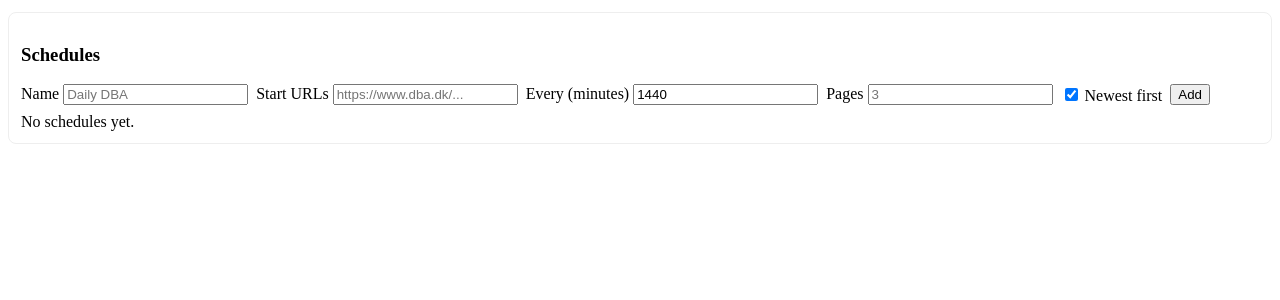
After one commit to darksworm/DBAAgent, a FastAPI app: template src/dba_agent/web/templates/partials/schedules.html in a window 1280 px wide. The commit adds this page. Shown: the top 300 px of the page. Run offline with FastAPI, Linux system fonts and the light colour scheme; the template is opened without the code that fills it, so the values that code supplies are empty.

Commit message:
feat(scheduler): DB-backed scrape schedules, background runner, UI to create/manage and run now; spider supports cutoff + pagination limit

```diff
--- a/src/dba_agent/web/main.py
+++ b/src/dba_agent/web/main.py
@@ -11,7 +11,16 @@ from fastapi.templating import Jinja2Templates
 from dba_agent.models import Listing
 from dba_agent.filters import FilterConfig, FilterEngine
 from dba_agent.repositories import __init__ as repo_init  # type: ignore
-from dba_agent.repositories.postgres import init_schema, search as db_search, upsert_many
+from dba_agent.repositories.postgres import (
+    init_schema,
+    search as db_search,
+    upsert_many,
+    schedule_create,
+    schedule_list,
+    schedule_toggle,
+    schedule_mark_ran,
+    schedules_due,
+)
 from .jobs import JobManager
 from .events import hub
 import asyncio
@@ -56,6 +65,28 @@ def on_startup() -> None:
         init_schema()
     except Exception:
         # DB may not be up; UI still works with file fallback
+        pass
+    # Start background scheduler (best-effort)
+    try:
+        async def scheduler_loop() -> None:
+            while True:
+                try:
+                    due = schedules_due()
+                    for s in due:
+                        cutoff = s["last_run"].isoformat() if s.get("last_run") else None
+                        jobs.start(
+                            s["urls"],
+                            max_pages=s.get("max_pages"),
+                            newest_first=bool(s.get("newest_first", True)),
+                            stop_before_ts=cutoff,
+                        )
+                        schedule_mark_ran(int(s["id"]))
+                except Exception:
+                    pass
+                await asyncio.sleep(60)
+
+        asyncio.get_event_loop().create_task(scheduler_loop())
+    except Exception:
         pass
 
 
@@ -166,8 +197,17 @@ def ingest_from_file(request: Request) -> HTMLResponse:
 
 
 @app.post("/scrape", response_class=HTMLResponse)
-def start_scrape(request: Request, start_urls: str = Form(...)) -> HTMLResponse:
-    job = jobs.start(start_urls)
+def start_scrape(
+    request: Request,
+    start_urls: str = Form(...),
+    newest_first: Optional[bool] = Form(False),
+    pages: Optional[str] = Form(None),
+) -> HTMLResponse:
+    try:
+        max_pages = int(pages) if pages else None
+    except Exception:
+        max_pages = None
+    job = jobs.start(start_urls, max_pages=max_pages, newest_first=bool(newest_first))
     return templates.TemplateResponse(
         "partials/scrape_jobs.html",
         {"request": request, "jobs": jobs.list_recent()},
@@ -199,6 +239,59 @@ def scrape_jobs(request: Request) -> HTMLResponse:
     )
 
 
+@app.post("/schedules", response_class=HTMLResponse)
+def schedules_create_view(
+    request: Request,
+    name: str = Form(...),
+    urls: str = Form(...),
+    cadence_minutes: int = Form(1440),
+    pages: Optional[str] = Form(None),
+    newest_first: Optional[bool] = Form(True),
+) -> HTMLResponse:
+    max_pages = int(pages) if pages else None
+    schedule_create(name=name, urls=urls, cadence_minutes=int(cadence_minutes), max_pages=max_pages, newest_first=bool(newest_first))
+    return templates.TemplateResponse(
+        "partials/schedules.html",
+        {"request": request, "schedules": schedule_list()},
+    )
+
+
+@app.get("/schedules", response_class=HTMLResponse)
+def schedules_view(request: Request) -> HTMLResponse:
+    return templates.TemplateResponse(
+        "partials/schedules.html",
+        {"request": request, "schedules": schedule_list()},
+    )
+
+
+@app.post("/schedules/toggle", response_class=HTMLResponse)
+def schedules_toggle_view(request: Request, sid: int = Form(...), enabled: bool = Form(...)) -> HTMLResponse:
+    schedule_toggle(int(sid), bool(enabled))
+    return templates.TemplateResponse(
+        "partials/schedules.html",
+        {"request": request, "schedules": schedule_list()},
+    )
+
+
+@app.post("/schedules/run", response_class=HTMLResponse)
+def schedules_run_now(request: Request, sid: int = Form(...)) -> HTMLResponse:
+    for s in schedule_list():
+        if int(s["id"]) == int(sid):
+            cutoff = s["last_run"].isoformat() if s.get("last_run") else None
+            jobs.start(
+                s["urls"],
+                max_pages=s.get("max_pages"),
+                newest_first=bool(s.get("newest_first", True)),
+                stop_before_ts=cutoff,
+            )
+            schedule_mark_ran(int(sid))
+            break
+    return templates.TemplateResponse(
+        "partials/schedules.html",
+        {"request": request, "schedules": schedule_list()},
+    )
+
+
 @app.get("/events")
 async def sse_events() -> StreamingResponse:
     q: queue.Queue[bytes] = await hub.subscribe()
--- /dev/null
+++ b/src/dba_agent/web/templates/partials/schedules.html
@@ -0,0 +1,43 @@
+<div class="card" style="margin:.75rem 0; padding:.75rem; border:1px solid #eee; border-radius:8px;">
+  <h3>Schedules</h3>
+  <form hx-post="/schedules" hx-target="#schedules" hx-swap="innerHTML" style="display:flex; gap:.5rem; flex-wrap:wrap; align-items:end; margin:.5rem 0;">
+    <label>Name
+      <input type="text" name="name" placeholder="Daily DBA" required />
+    </label>
+    <label>Start URLs
+      <input type="text" name="urls" placeholder="https://www.dba.dk/..." required />
+    </label>
+    <label>Every (minutes)
+      <input type="number" name="cadence_minutes" min="5" value="1440" />
+    </label>
+    <label>Pages
+      <input type="number" name="pages" min="1" placeholder="3" />
+    </label>
+    <label>
+      <input type="checkbox" name="newest_first" value="1" checked /> Newest first
+    </label>
+    <button type="submit">Add</button>
+  </form>
+  <div id="schedules">
+    {% if schedules %}
+      <ul>
+        {% for s in schedules %}
+          <li style="margin:.25rem 0;">
+            <strong>{{ s.name }}</strong> — every {{ s.cadence_minutes }}m — pages: {{ s.max_pages if s.max_pages else '∞' }} — newest: {{ 'yes' if s.newest_first else 'no' }} — last: {{ s.last_run if s.last_run else 'never' }}
+            <form hx-post="/schedules/run" hx-target="#schedules" hx-swap="innerHTML" style="display:inline">
+              <input type="hidden" name="sid" value="{{ s.id }}" />
+              <button type="submit">Run now</button>
+            </form>
+            <form hx-post="/schedules/toggle" hx-target="#schedules" hx-swap="innerHTML" style="display:inline">
+              <input type="hidden" name="sid" value="{{ s.id }}" />
+              <input type="hidden" name="enabled" value="{{ '0' if s.enabled else '1' }}" />
+              <button type="submit">{{ 'Disable' if s.enabled else 'Enable' }}</button>
+            </form>
+          </li>
+        {% endfor %}
+      </ul>
+    {% else %}
+      <div>No schedules yet.</div>
+    {% endif %}
+  </div>
+</div>
```
Also changed, not shown: src/dba_agent/repositories/postgres.py (+109 -0 lines), src/dba_agent/services/scraper.py (+44 -3 lines), src/dba_agent/web/jobs.py (+34 -1 lines), src/dba_agent/web/templates/index.html (+9 -0 lines).
